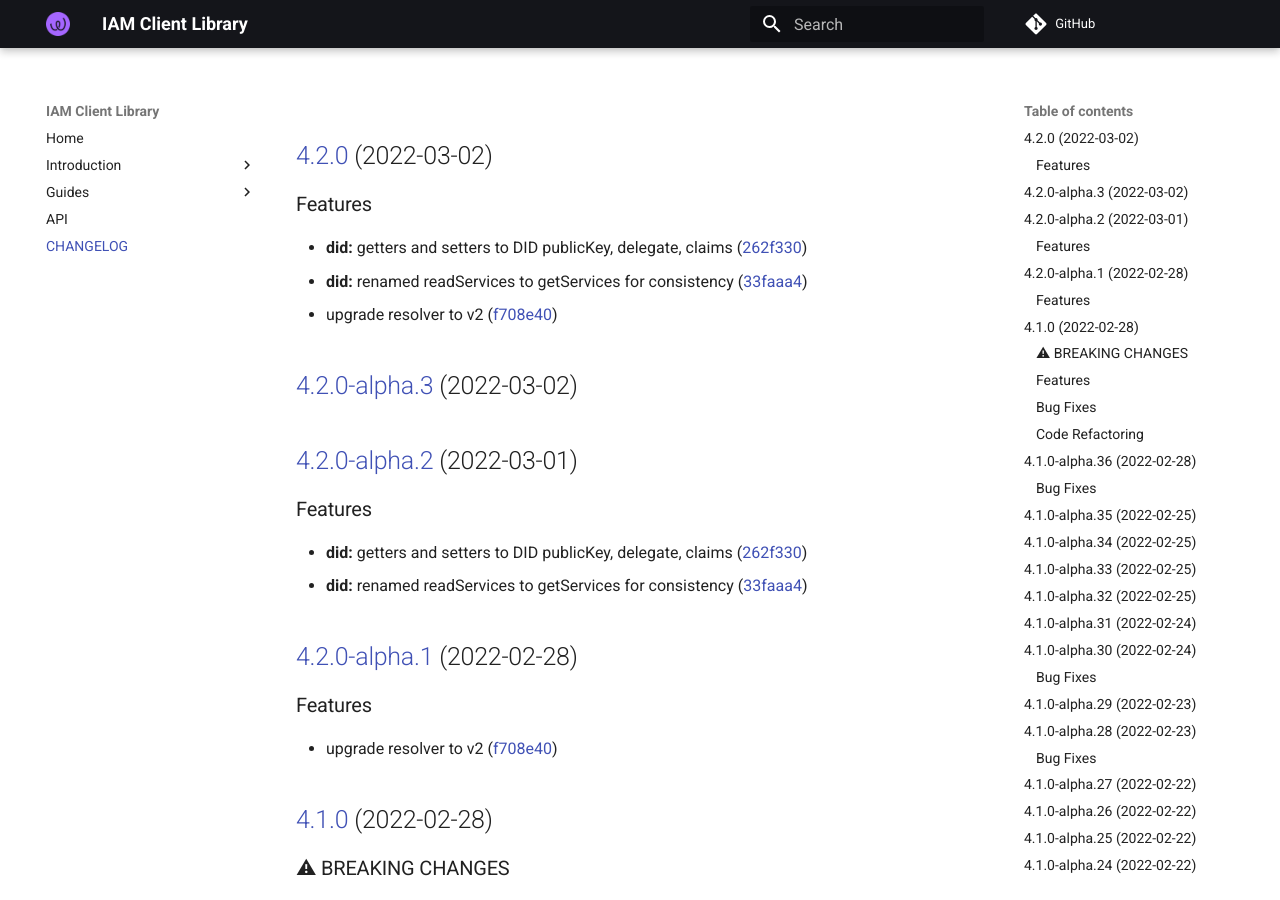
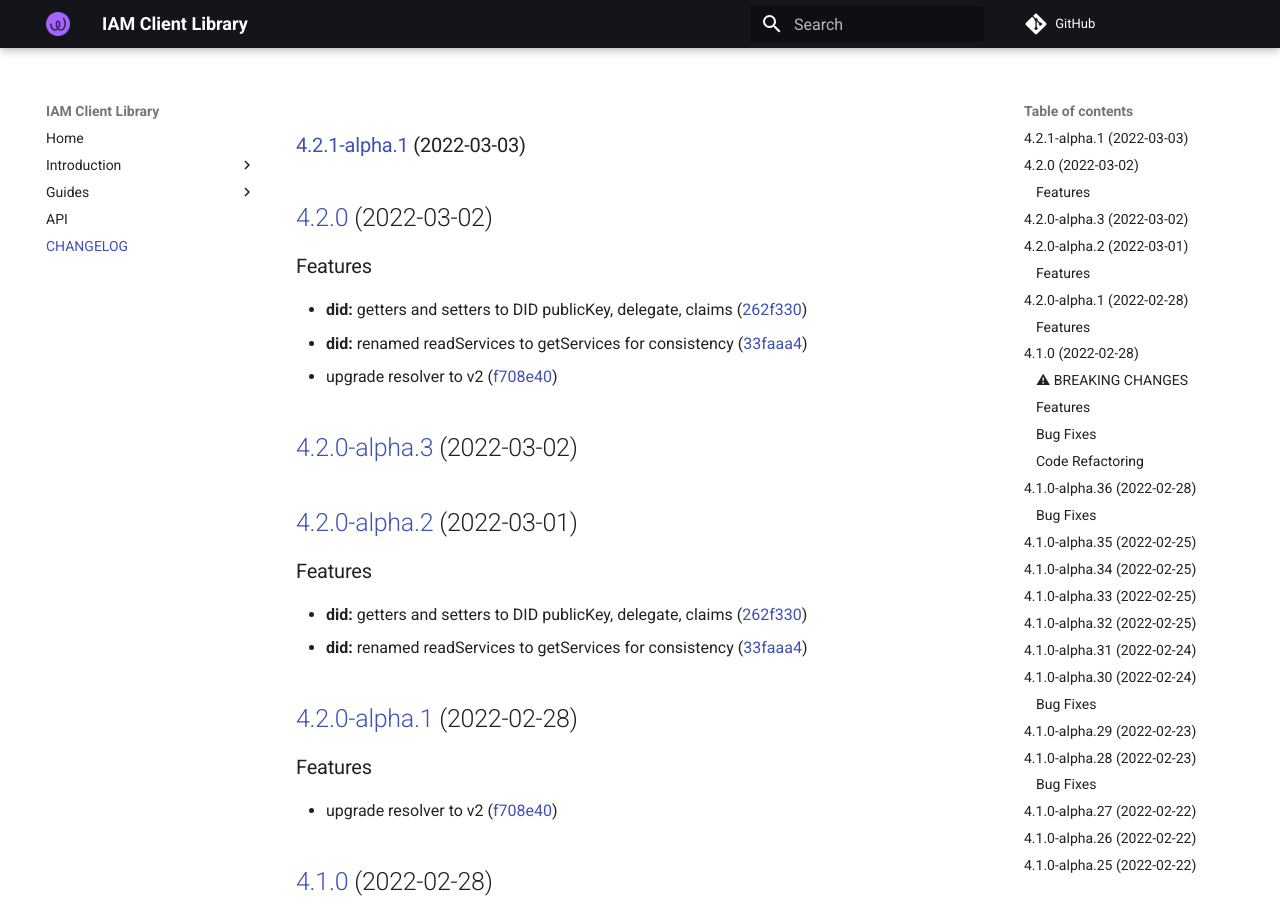
Before and after one commit to energywebfoundation/iam-client-lib, an MkDocs documentation site: the page built from docs/CHANGELOG.md, in a window 1280 px wide and 900 px high. Built offline with MkDocs 1.6.1 and Material for MkDocs 9.7.7, drawn with Linux system fonts in a browser that asks for light colours; comment, search, counter and statistics services are not loaded.

Commit message:
chore(release): 4.2.1-alpha.1 [skip ci]
### [4.2.1-alpha.1](https://github.com/energywebfoundation/iam-client-lib/compare/v4.2.0...v4.2.1-alpha.1) (2022-03-03)

```diff
--- a/docs/CHANGELOG.md
+++ b/docs/CHANGELOG.md
@@ -1,3 +1,5 @@
+### [4.2.1-alpha.1](https://github.com/energywebfoundation/iam-client-lib/compare/v4.2.0...v4.2.1-alpha.1) (2022-03-03)
+
 ## [4.2.0](https://github.com/energywebfoundation/iam-client-lib/compare/v4.1.0...v4.2.0) (2022-03-02)
 
 
--- a/package.json
+++ b/package.json
@@ -1,6 +1,6 @@
 {
   "name": "iam-client-lib",
-  "version": "4.2.0",
+  "version": "4.2.1-alpha.1",
   "description": "Library for Decentralized Identity and Access Management",
   "main": "dist/index.js",
   "module": "dist/index.esm.js",
```
